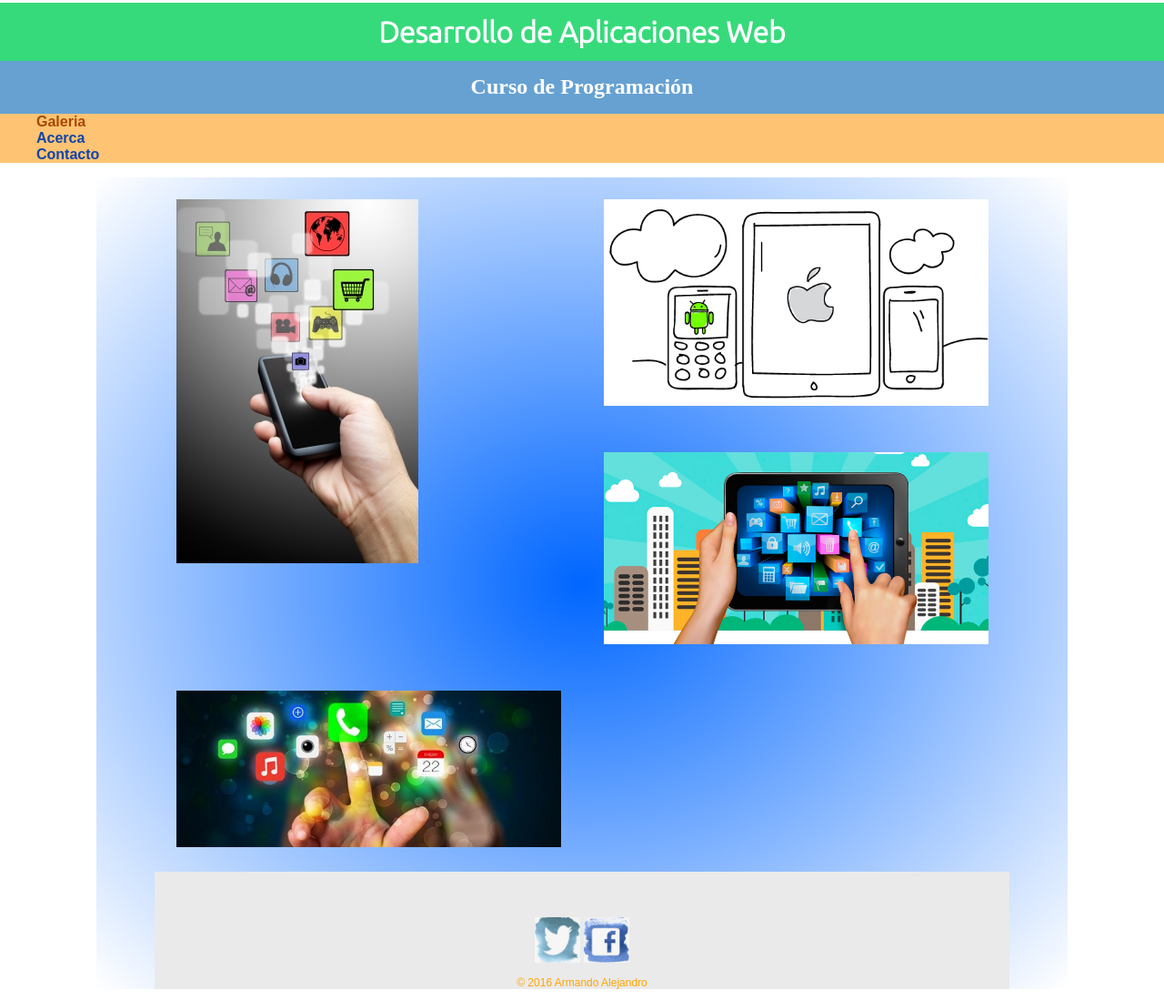
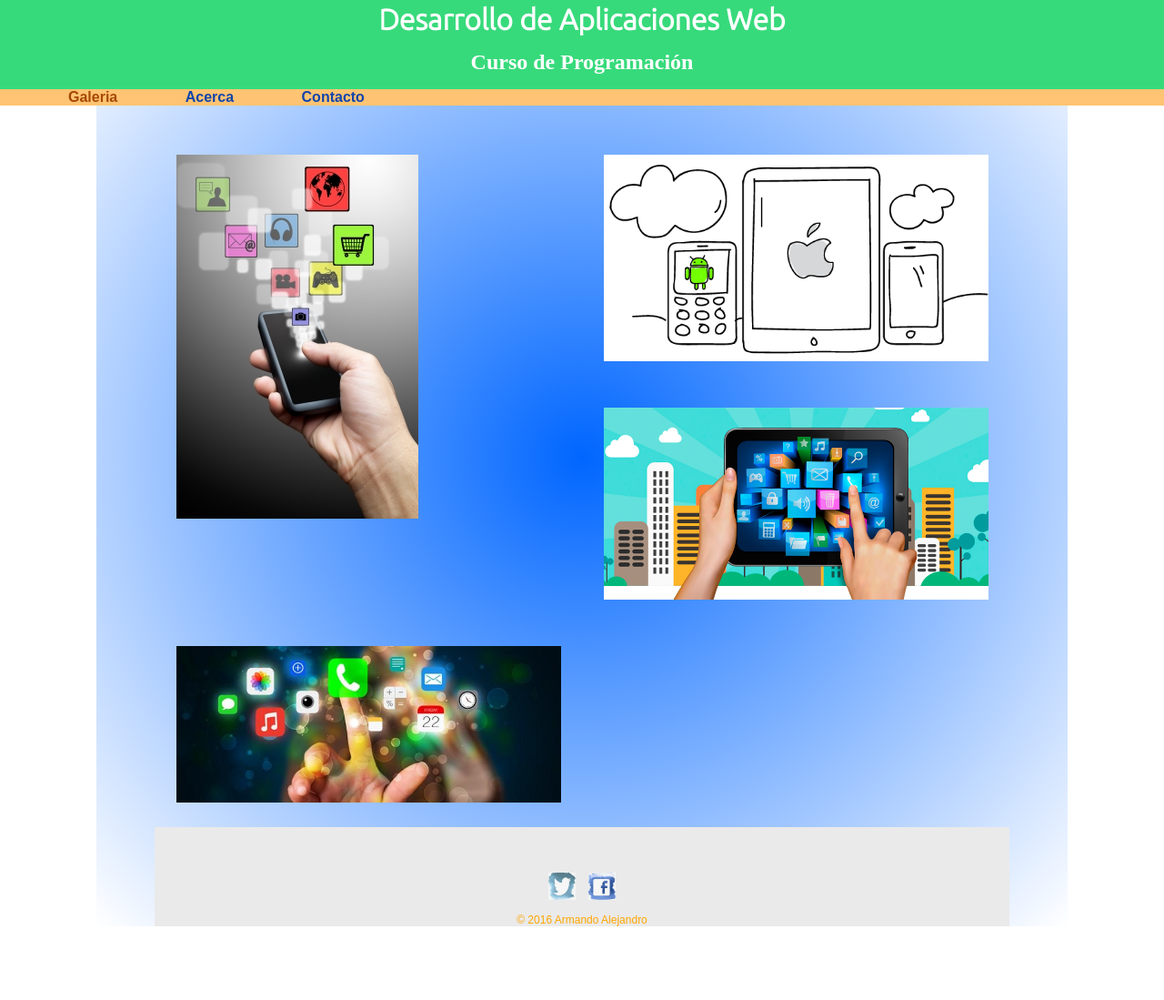
Before and after one commit to leonel1708/programacionWebLeo, a plain HTML site: page index.html in a window 1280 px wide. Shown: the part 12-1111 px from the top of the page at 91% size. After the commit the page ends 1042 px from the top, so only its background shows below. Drawn offline with Linux system fonts and the light colour scheme; a web font is replaced by a local one.

Commit message:
header y footer arreglado

```diff
--- a/css/main.css
+++ b/css/main.css
@@ -27,8 +27,11 @@ img{
 }
 
 header{
-	background: #66a1d2;
-	border-color: #1d766f;
+	float: left;
+	margin: 0 0 30px 0;
+	width: 100%;
+	background-color: #37da7b;
+	/*border-color: #1d766f;*/
 }
 
 h1
@@ -38,7 +41,8 @@ h1
 	font-family: 'Ubuntu', sans-serif;
 	margin: 15px 0;
 	font-weight: bold;
-	line-height: 2em;
+	padding: 15px, 10px;
+	/*line-height: 1,5em;*/
 }
 
 h2{
@@ -46,6 +50,8 @@ h2{
 	text-align: center;
 	margin: 15px 0;
 	font-weight: bold;
+	/*background: #66a1d2;*/
+	padding: 15px, 10px;
 }
 
 h1,h2{
@@ -55,13 +61,18 @@ h1,h2{
 
 /**************** NAVIGATION ****************/
 
+nav li {
+	display: inline-block;
+}
+
 nav{
 	background: #ffc473;
 }
 
 nav a, nav a:visited{
-	font-weight: bold;
 	color: #1144aa;
+	font-weight: 800;
+	padding: 15px, 10px;
 }
 
 /*cambia de color al estar seleccionada*/
@@ -74,6 +85,20 @@ nav a.selected{
 nav a:hover{
 	color: #c9a05a;
 }
+
+
+nav li{
+	list-style: none;
+	margin: 0 25px;
+	padding: 0 10px;
+}
+
+
+nav ul{
+	margin-bottom: 0px;
+}
+
+
 
 
 /**************** GALERIA ****************/
@@ -114,3 +139,9 @@ footer{
    	text-align: center;
 	*/
 }
+
+.social-icon{
+	width: 30px;
+	height: 30px;
+	margin: 0 5px;
+}
--- a/index.html
+++ b/index.html
@@ -48,11 +48,11 @@
 			</ul>
 		</section>
 	<footer>
-		<a href="https://www.twitter.com/leonel1708">
-			<img src="img/twitter.png" width="50" height="50" alt="Twitter Leo">
+		<a href="https://www.twitter.com/leonel1708" >
+			<img class="social-icon" src="img/twitter.png" alt="Twitter Leo">
 		</a>
 		<a href="https://www.facebook.com/leonel1708">
-			<img src="img/face.png" width="50" height="50" alt="Facebook Leo">
+			<img class="social-icon" src="img/face.png" alt="Facebook Leo">
 		</a>
 		<p>&copy; 2016 Armando Alejandro </p>
 	</footer>
```
